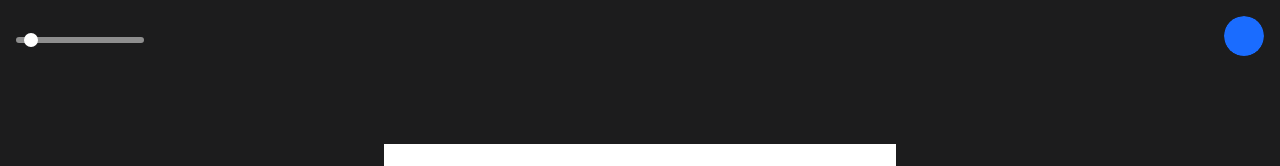
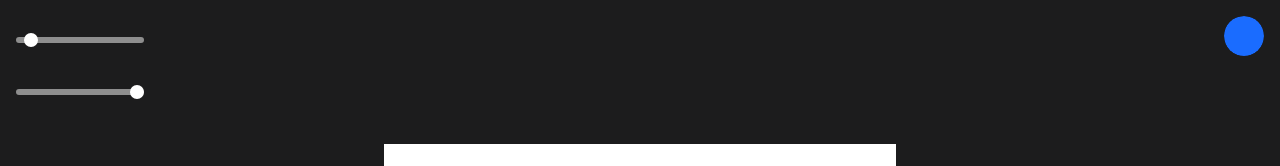
Before and after one commit to joeltheai/penelope, a SvelteKit app: page / in a window 1280 px wide. Shown: the top 166 px of the page. Built offline with nearby package versions, Linux system fonts and the light colour scheme.

Commit message:
feat: add opacity control to PaintCanvas and new SliderOpacity component

```diff
--- a/src/lib/PaintCanvas.svelte
+++ b/src/lib/PaintCanvas.svelte
@@ -1,8 +1,9 @@
 <script lang="ts">
 	let {
 		color = $bindable('#1a6cff'),
-		size = $bindable(8)
-	}: { color?: string; size?: number } = $props();
+		size = $bindable(8),
+		opacity = $bindable(1)
+	}: { color?: string; size?: number; opacity?: number } = $props();
 
 
 	let canvasEl: HTMLCanvasElement | undefined = $state();
@@ -147,6 +148,7 @@
 
 		function paintAt(sx: number, sy: number) {
 			const p = screenToDoc(sx, sy);
+			dctx.globalAlpha = opacity;
 			dctx.fillStyle = color;
 			dctx.strokeStyle = color;
 			dctx.lineWidth = size * 2;
--- /dev/null
+++ b/src/lib/SliderOpacity.svelte
@@ -0,0 +1,64 @@
+<script lang="ts">
+	let {
+		value = $bindable(1),
+		min = 0.05,
+		max = 1,
+		step = 0.01
+	}: {
+		value?: number;
+		min?: number;
+		max?: number;
+		step?: number;
+	} = $props();
+
+	let previewing = $state(false);
+
+	function showPreview() {
+		previewing = true;
+	}
+
+	function hidePreview() {
+		previewing = false;
+	}
+</script>
+
+<label class="flex items-center py-3">
+	<input
+		type="range"
+		aria-label="Brush opacity"
+		{min}
+		{max}
+		{step}
+		bind:value
+		onpointerdown={showPreview}
+		onpointerup={hidePreview}
+		onpointercancel={hidePreview}
+		onfocus={showPreview}
+		onblur={hidePreview}
+		class="h-6 w-32 cursor-pointer appearance-none bg-transparent
+			[&::-webkit-slider-runnable-track]:h-1.5
+			[&::-webkit-slider-runnable-track]:rounded-full
+			[&::-webkit-slider-runnable-track]:bg-white/50
+			[&::-webkit-slider-thumb]:relative
+			[&::-webkit-slider-thumb]:-mt-1
+			[&::-webkit-slider-thumb]:size-3.5
+			[&::-webkit-slider-thumb]:appearance-none
+			[&::-webkit-slider-thumb]:rounded-full
+			[&::-webkit-slider-thumb]:bg-white
+			[&::-moz-range-track]:h-1.5
+			[&::-moz-range-track]:rounded-full
+			[&::-moz-range-track]:bg-white/50
+			[&::-moz-range-thumb]:size-3.5
+			[&::-moz-range-thumb]:rounded-full
+			[&::-moz-range-thumb]:border-0
+			[&::-moz-range-thumb]:bg-white"
+	/>
+</label>
+
+{#if previewing}
+	<div
+		class="pointer-events-none fixed top-1/2 left-1/2 z-20 size-16 -translate-x-1/2 -translate-y-1/2 rounded-full border border-white bg-white"
+		style:opacity={value}
+		aria-hidden="true"
+	></div>
+{/if}
--- a/src/routes/+page.svelte
+++ b/src/routes/+page.svelte
@@ -1,12 +1,14 @@
 <script lang="ts">
 	import PaintCanvas from '$lib/PaintCanvas.svelte';
 	import SliderSize from '$lib/SliderSize.svelte';
+	import SliderOpacity from '$lib/SliderOpacity.svelte';
 
 	let color = $state('#1a6cff');
 	let size = $state(8);
+	let opacity = $state(1);
 </script>
 
-<PaintCanvas bind:color bind:size />
+<PaintCanvas bind:color bind:size bind:opacity />
 
 <div class="fixed top-4 right-4 z-10">
 	<input
@@ -18,6 +20,7 @@
 	/>
 </div>
 
-<div class="fixed top-4 left-4 z-10">
+<div class="fixed top-4 left-4 z-10 flex flex-col gap-1">
 	<SliderSize bind:value={size} />
+	<SliderOpacity bind:value={opacity} />
 </div>
```
